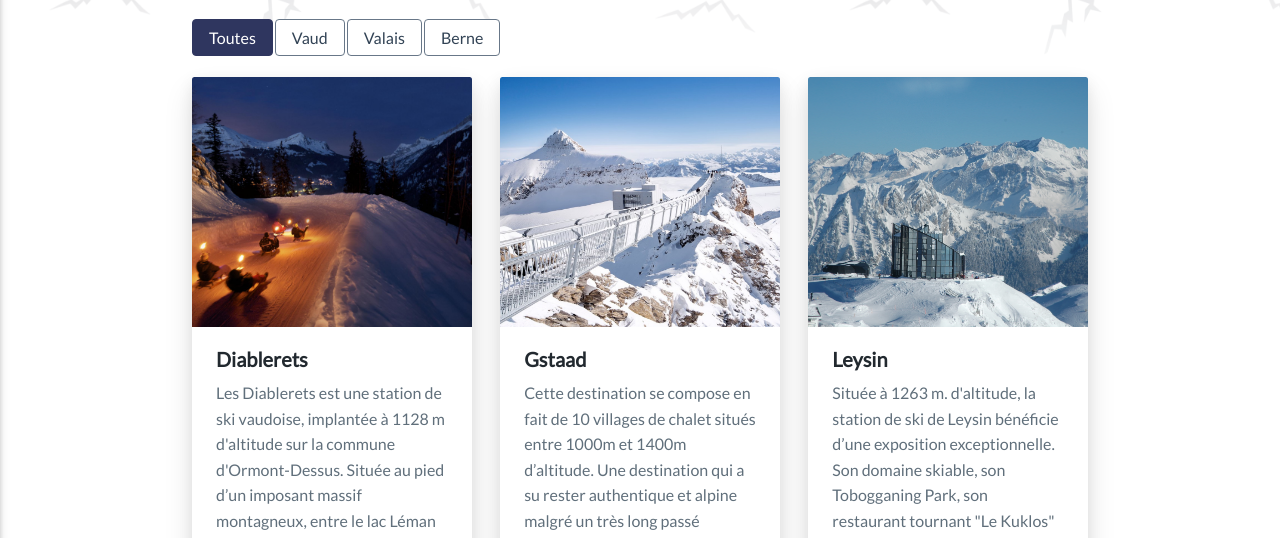
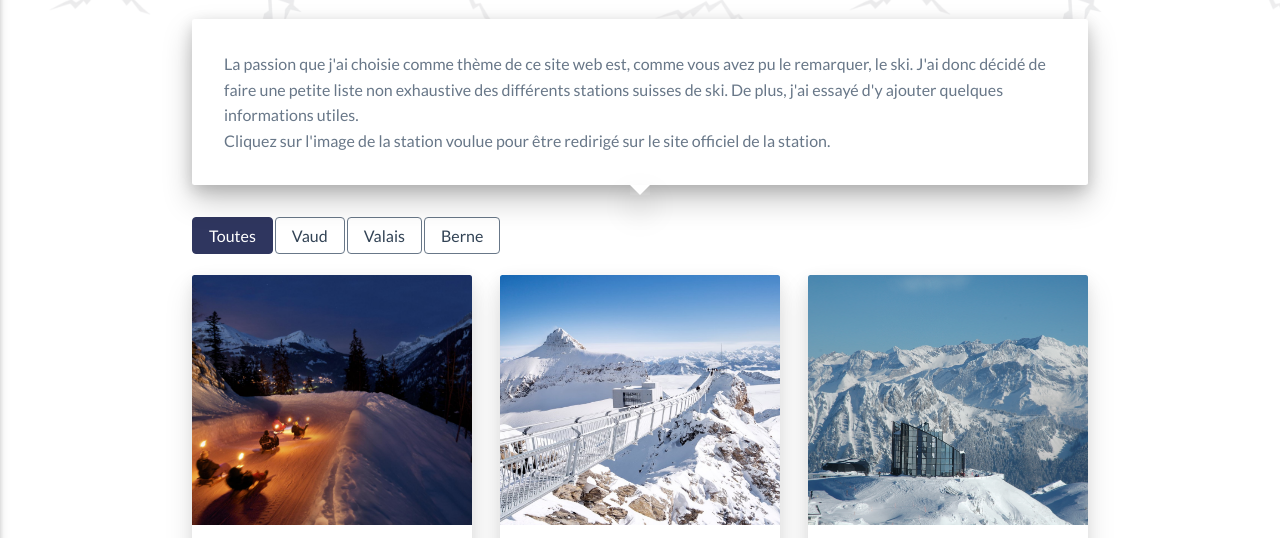
Before and after one commit to vkaelin/SkiStations, a plain HTML site: page src/html/stations.html in a window 1280 px wide. Shown: the part 237-775 px from the top of the page. Drawn offline with Linux system fonts and the light colour scheme.

Commit message:
Add desc on stations pages and remove masthead.css file

```diff
--- a/ressources/css/application.css
+++ b/ressources/css/application.css
@@ -15,7 +15,6 @@
 /* Components */
 @import url("header.css");
 @import url("footer.css");
-@import url("masthead.css");
 @import url("forms.css");
 @import url("cards.css");
 
--- a/ressources/css/homepage.css
+++ b/ressources/css/homepage.css
@@ -4,6 +4,31 @@
 * Date          : 10.09.2018
 * Description   : Feuille de style spécifique à la page d'accueil du site
 **/
+.masthead {
+  /*background: #afbac4 url('../images/masthead.jpg') no-repeat 50% 50%/cover;*/
+  background: #afbac4 url('../images/masthead-min.jpg') no-repeat 50% 50%/cover;
+  border-bottom: 1px solid #e3e5e9;
+  padding: 1.6rem 0;
+  margin: 0 0 6.4rem;
+}
+
+@media screen and (min-width: 720px) {
+  .masthead {
+      padding: 12.8rem 0 16rem;
+  }
+}
+
+.masthead h1 {
+  text-align: center;
+  color: #fff;
+  font-weight: 600;
+}
+
+
+.masthead .input-inline__label {
+  color: #fff;
+}
+
 .see-more {
     border-top: 1px solid #e3e5e9;
     padding: 16px 0;
--- a/ressources/css/masthead.css
+++ /dev/null
@@ -1,30 +0,0 @@
-/**
-* ETML
-* Auteur        : Valentin Kaelin
-* Date          : 20.09.2018
-* Description   : Feuille de style gérant le masthead de la page d'accueil du site
-**/
-.masthead {
-    /*background: #afbac4 url('../images/masthead.jpg') no-repeat 50% 50%/cover;*/
-    background: #afbac4 url('../images/masthead-min.jpg') no-repeat 50% 50%/cover;
-    border-bottom: 1px solid #e3e5e9;
-    padding: 1.6rem 0;
-    margin: 0 0 6.4rem;
-}
-
-@media screen and (min-width: 720px) {
-    .masthead {
-        padding: 12.8rem 0 16rem;
-    }
-}
-
-.masthead h1 {
-    text-align: center;
-    color: #fff;
-    font-weight: 600;
-}
-
-
-.masthead .input-inline__label {
-    color: #fff;
-}
--- a/ressources/css/stations.css
+++ b/ressources/css/stations.css
@@ -4,6 +4,32 @@
 * Date          : 01.10.2018
 * Description   : Feuille de style spécifique à la page sur les stations
 **/
+.passion-desc {
+  background: #fff;
+  /*box-shadow: 0 15px 30px 0 rgba(0,0,0,.11), 0 5px 15px 0 rgba(0,0,0,.08);*/
+  box-shadow: 0 15px 30px 0 rgba(0,0,0,.22), 0 5px 15px 0 rgba(0,0,0,.16);
+  border-radius: 0.25rem;
+  font-size: 1.6rem;
+
+  padding: 32px;
+  margin: 0 0 32px 0;
+  position: relative;
+}
+
+.passion-desc::after {
+  content:'';
+  position: absolute;
+  top: 100%;
+  left: 50%;
+  transform: translate(-50%);
+
+  width: 0;
+  height: 0;
+  border-top: 10px solid #fff;
+  border-left: 10px solid transparent;
+  border-right: 10px solid transparent;
+  box-shadow: 0 15px 30px 0 rgba(0,0,0,.22);
+}
 
 .btn-group {
   margin: 0 0 16px 0;
--- a/src/html/stations.html
+++ b/src/html/stations.html
@@ -100,6 +100,15 @@
   <main>
     <div class="container mt-64">
       <h2 class="border-l">Stations</h2>
+      <div class="passion-desc">
+        La passion que j'ai choisie comme thème de ce site web est, comme vous avez pu le remarquer, le ski. J'ai donc
+        décidé
+        de faire une petite liste non exhaustive des différents stations suisses de ski. De plus, j'ai essayé d'y
+        ajouter
+        quelques informations utiles. <br>Cliquez sur l'image de la station voulue pour être redirigé sur le site
+        officiel
+        de la station.
+      </div>
 
       <div id="filters">
         <div class="btn-group">
```
